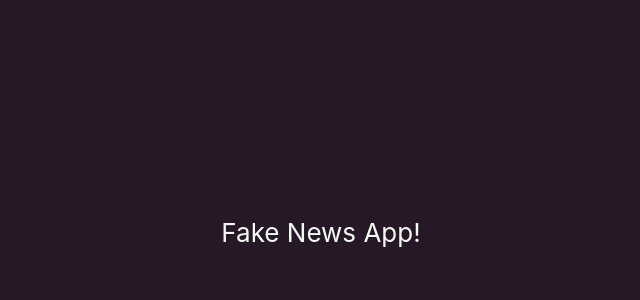
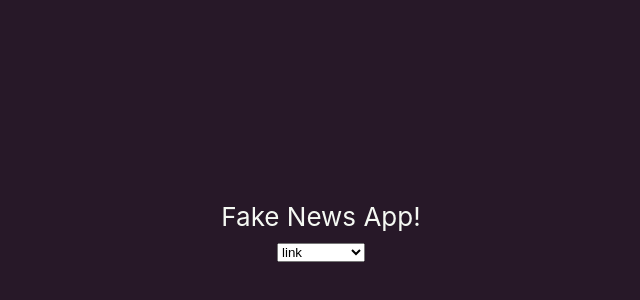
Before and after one commit to estherkim99/hackatbrown2020, a React (Create React App) app in the folder fake-news/: page / in a window 1280 px wide. Shown: the part 168-468 px from the top of the page, without its empty margins (319-959 px from the left). Built offline with nearby package versions, Linux system fonts and the light colour scheme.

Commit message:
Update Home.js
added dropdown options

```diff
--- a/fake-news/src/components/Home.js
+++ b/fake-news/src/components/Home.js
@@ -1,11 +1,25 @@
 import React, { Component } from 'react';
 
 class Home extends Component {
+    constructor(props) {
+        super(props);
+        this.state = {
+            searchType: 'link'
+        }
+    }
+
     render() {
         return (
-            <div>
-                <hl>Fake News App!</hl>
-            </div>
+            <form>
+                <div>
+                    <hl>Fake News App!</hl>
+                </div>
+                <select value={this.state.searchType}>
+                    <option value='link'>link</option>
+                    <option value='picture'>screenshot</option>
+                    <option value='text'>text</option>
+                </select>
+            </form>
         );
     }
 }
```
